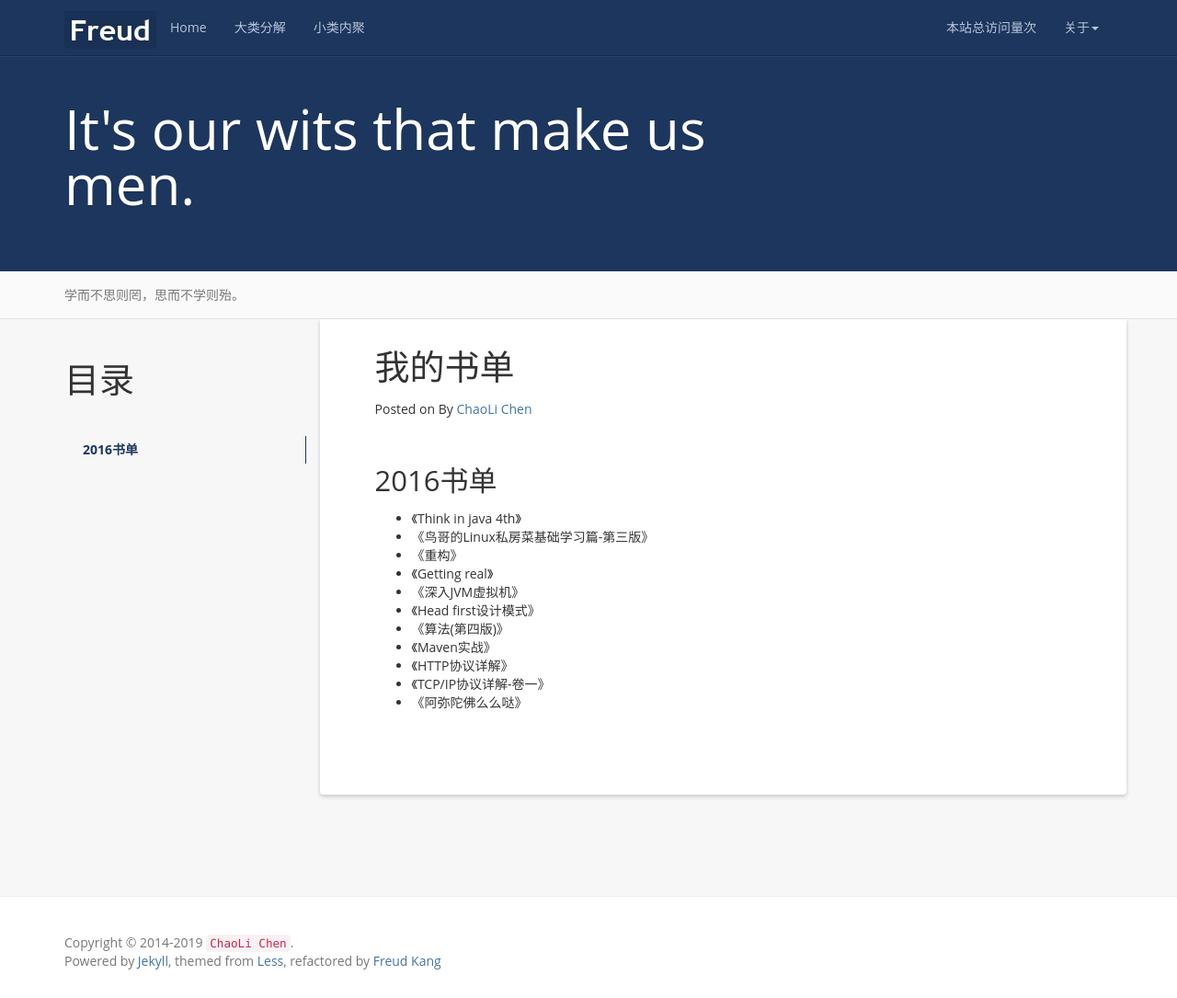
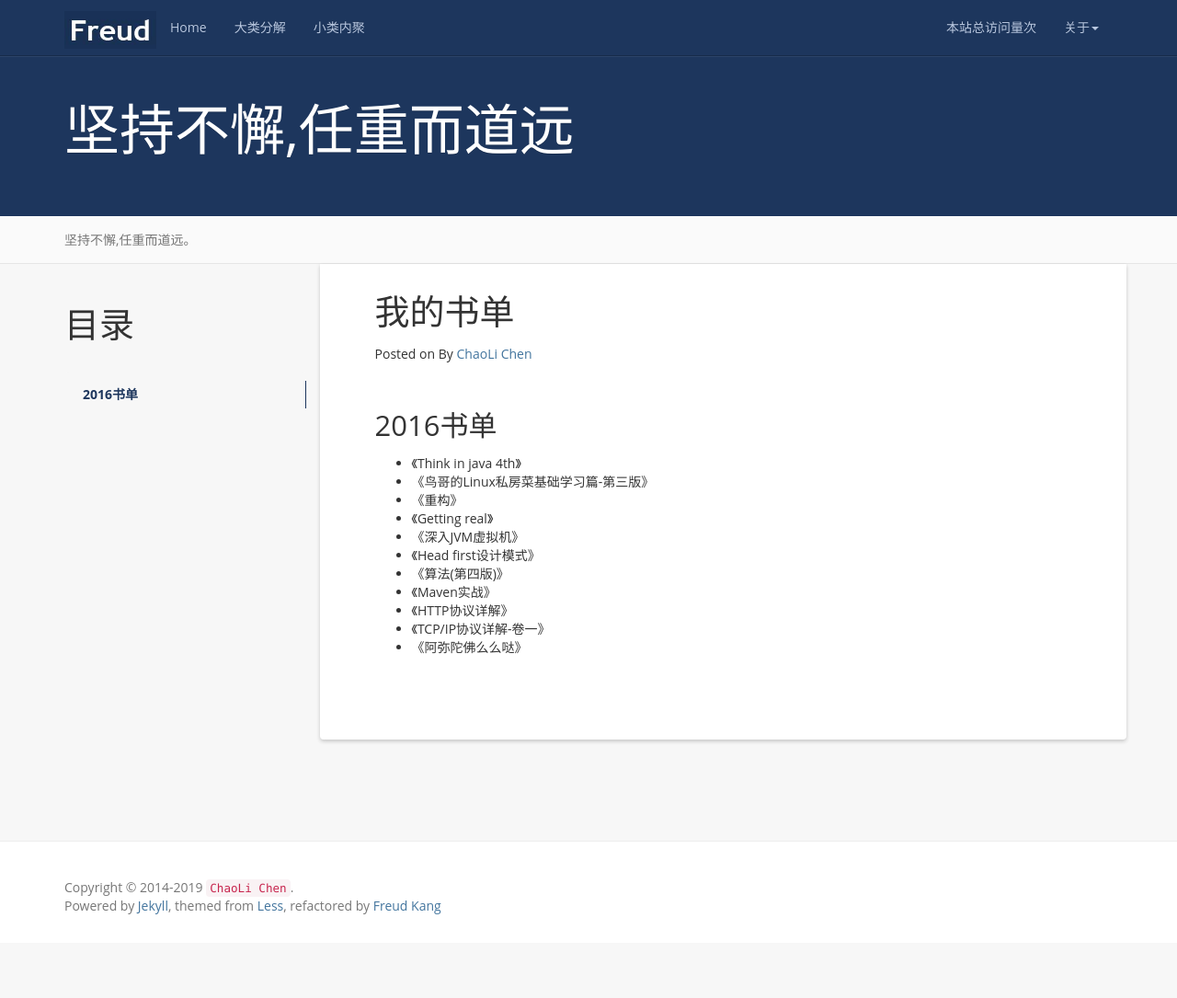
Before and after one commit to CCLCM/chenchaoli.github.io, a Jekyll site: the page built from books.md, in a window 1280 px wide and 1085 px high. Shown: the whole window at 92% size. Built offline with Jekyll 4.4.1, drawn with Linux system fonts in a browser that asks for light colours; nearby versions of some CDN libraries; a script that is not in the unit is left out; comment, search, counter and statistics services are not loaded.

Commit message:
添加模板

```diff
--- a/_config.yml
+++ b/_config.yml
@@ -1,15 +1,15 @@
 # Site settings
 name: Less Or More
-email: ccl_cm@
+email: ccl_cm@163.com
 author: ChaoLi Chen
 url: https://cclcm.github.io/chenchaoli.github.io/
 resume_site: https://cclcm.github.io/chenchaoli.github.io/
 github: https://github.com/CCLCM
 #baseurl: "/LessOrMore"
 description: Actually, less is more!
-meta_description: 康志华;个人博客;学而不思则罔;思而不学则殆;生命不止;折腾不休
-motto: It's our wits that make us men.
-banner: 学而不思则罔，思而不学则殆。
+meta_description: 生命不止;折腾不休
+motto: 坚持不懈,任重而道远
+banner: 坚持不懈,任重而道远。
 
 #permalink: /:categories/:year/:month/:day/:title/
 permalink: /:year/:month/:day/:title/
@@ -22,4 +22,4 @@ github_username: CCLCM
 # Build settings
 markdown: kramdown
 
-baidu_analysis: 94be4b0f9fc5d94cc0d0415ea6761ae9
+#baidu_analysis: 94be4b0f9fc5d94cc0d0415ea6761ae9
```
